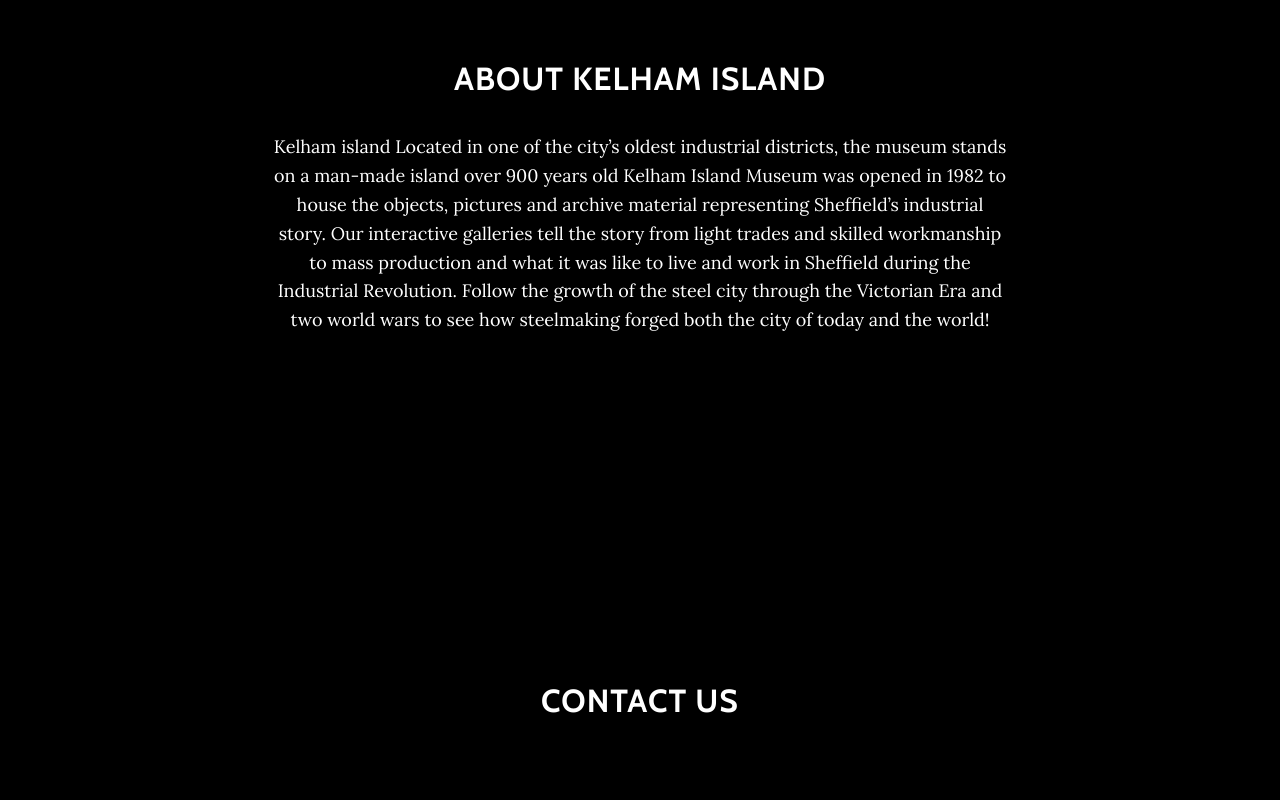
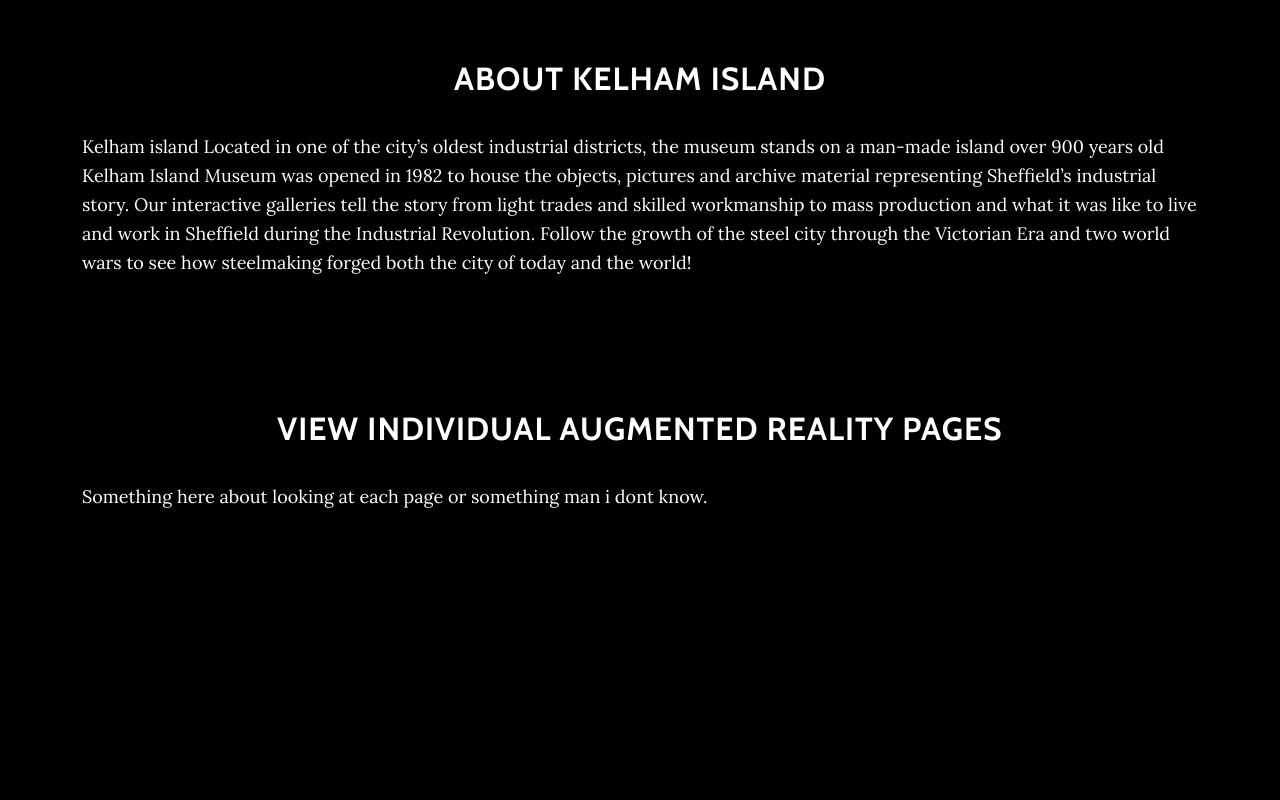
Before and after one commit to LiamD182/LJ3D.github.io, a plain HTML site: page Kelham/index.html in a window 1280 px wide. Shown: the part 740-1540 px from the top of the page. Drawn offline with nearby package versions, Linux system fonts and the light colour scheme.

Commit message:
Add new section

```diff
--- a/Kelham/index.html
+++ b/Kelham/index.html
@@ -28,17 +28,18 @@
             <h1 style="font-size: 31.52px;height: 50px;background: rgba(255,255,255,0);text-shadow: 2px 2px 20px rgba(0,0,0,0.77);">Kelham Island Museum</h1><button class="btn btn-primary" type="button" style="border-radius: 18px;width: 186.5938px;height: 51px;">Go to QR scanner</button>
         </div>
     </header>
-    <section class="text-center content-section" id="about" style="height: 574px;">
+    <section class="text-center content-section" id="about" style="height: 550px;">
         <div class="container" style="height: 150px;">
-            <div class="row">
-                <div class="col-lg-8 mx-auto">
             <h2>About Kelham island</h2>
-                    <p>Kelham island Located in one of the city’s oldest industrial districts, the museum stands on a man-made island over 900 years old Kelham Island Museum was opened in 1982 to house the objects, pictures and archive material representing Sheffield’s industrial story. Our interactive galleries tell the story from light trades and skilled workmanship to mass production and what it was like to live and work in Sheffield during the Industrial Revolution. Follow the growth of the steel city through the Victorian Era and two world wars to see how steelmaking forged both the city of today and the world!</p>
-                </div>
-            </div>
+            <p style="text-align: left;">Kelham island Located in one of the city’s oldest industrial districts, the museum stands on a man-made island over 900 years old Kelham Island Museum was opened in 1982 to house the objects, pictures and archive material representing Sheffield’s industrial story. Our interactive galleries tell the story from light trades and skilled workmanship to mass production and what it was like to live and work in Sheffield during the Industrial Revolution. Follow the growth of the steel city through the Victorian Era and two world wars to see how steelmaking forged both the city of today and the world!</p>
         </div>
     </section>
-    <section class="text-center content-section" id="contact">
+    <section style="height: 386px;">
+        <div class="container" style="height: 150px;">
+            <h2 style="text-align: center;">View individual augmented reality pages</h2>
+            <p>Something here about looking at each page or something man i dont know.</p>
+        </div>
+    </section>
     <section class="position-relative py-4 py-xl-5">
         <div class="container position-relative">
             <div class="row mb-5">
@@ -91,7 +92,6 @@
             </div>
         </div>
     </section>
-    </section>
     <div class="map-clean"></div>
     <footer>
         <div class="container text-center">
```
Lines whose indentation alone changed are shown as unchanged.
